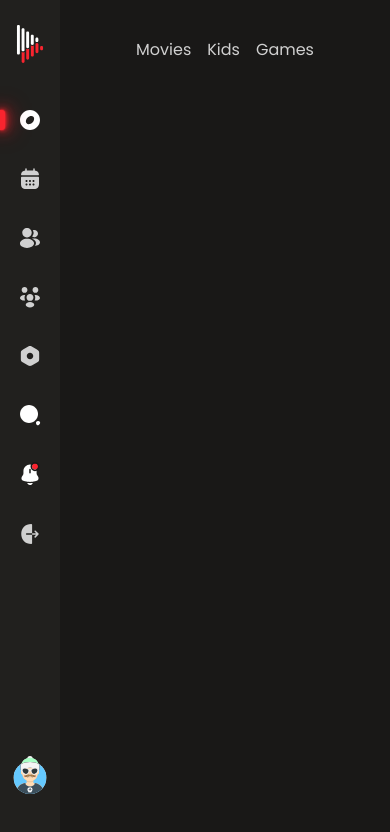
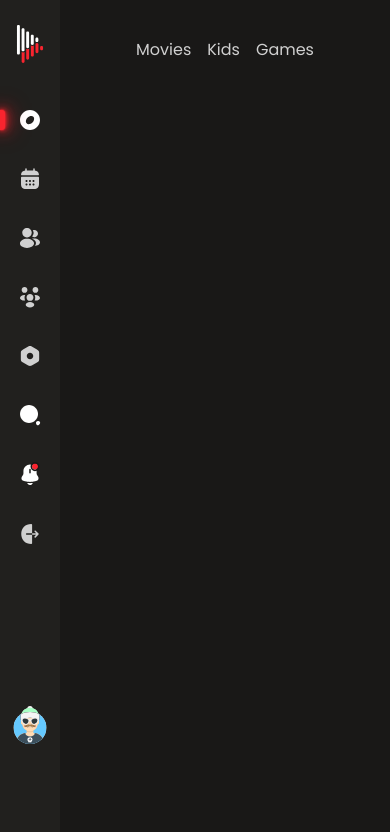
Before and after one commit to Eniola-Codes/MovTime-Movie-App, a React (Create React App) app: page / in a window 390 px wide. Shown: the top 832 px of the page. Built offline with nearby package versions, Linux system fonts and the light colour scheme.

Commit message:
Making corrections

```diff
--- a/src/Component/Bars/SideBar.module.css
+++ b/src/Component/Bars/SideBar.module.css
@@ -136,7 +136,7 @@
   .avatar_link {
     display: block;
     position: absolute;
-    bottom: 50px;
+    bottom: 100px;
     left: 50%;
     transform: translateX(-50%);
   }
@@ -145,7 +145,6 @@
     .avatar_link {
       position: static;
       transform: translateX(0);
-      margin-top: 50px;
     }
   }
 }
```
